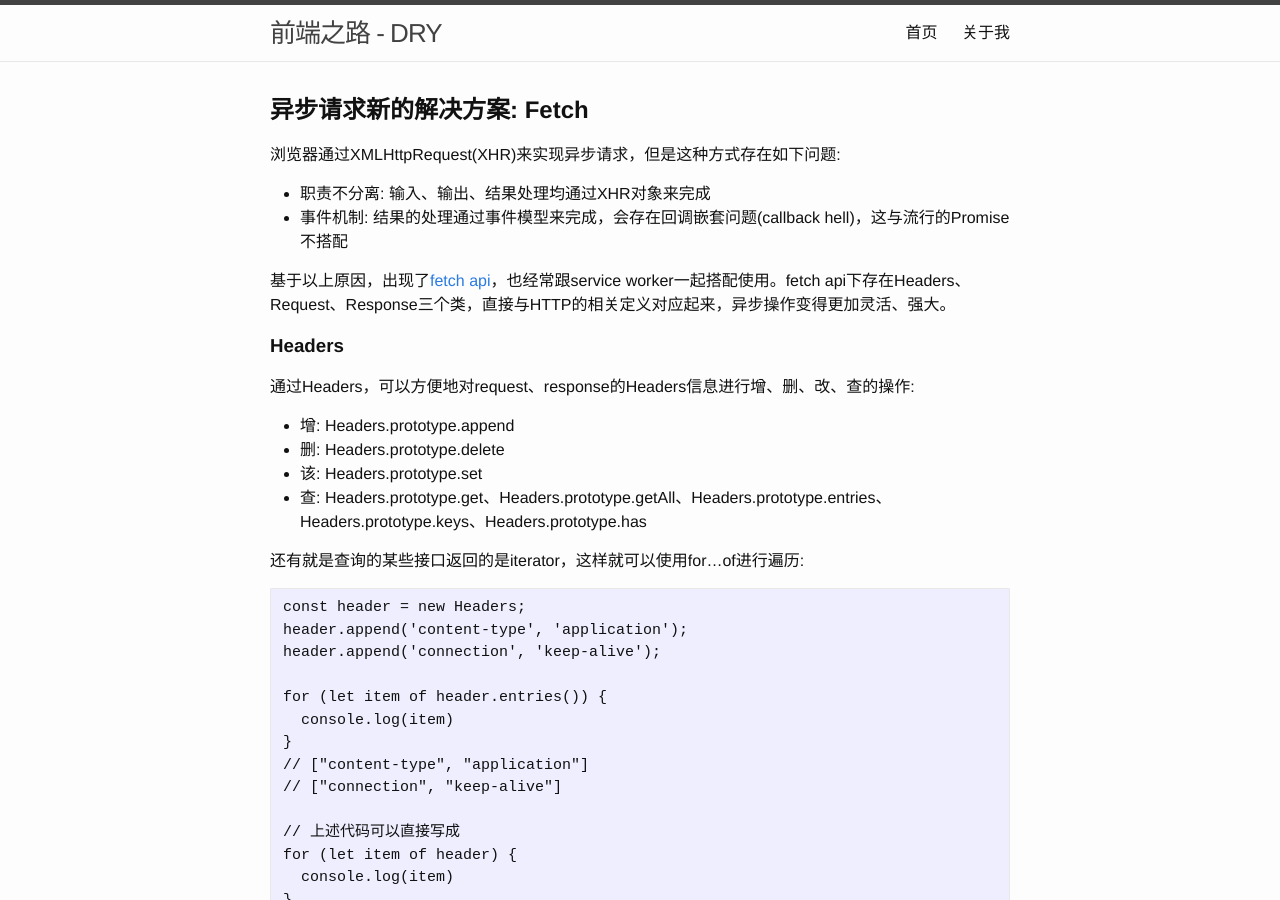
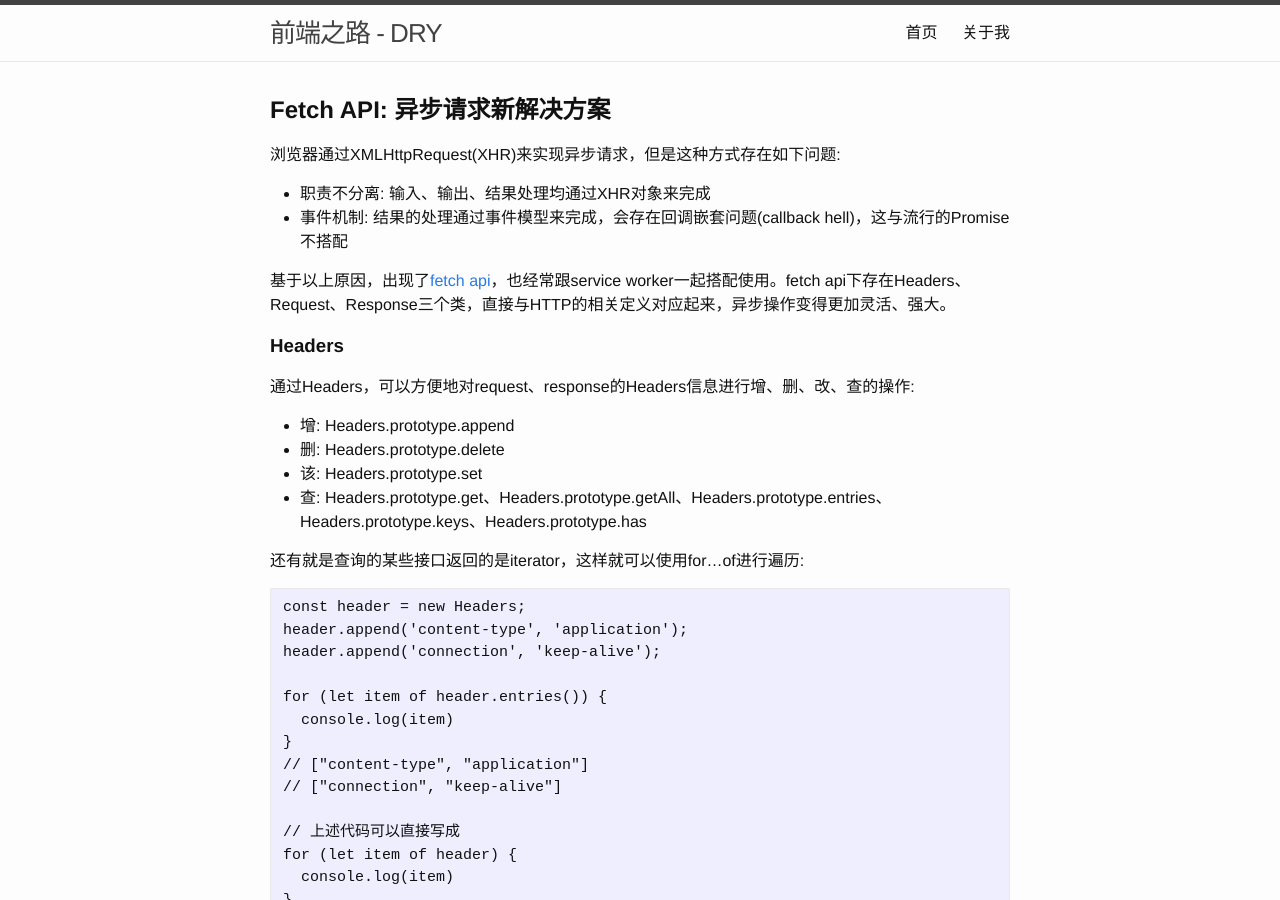
Before and after one commit to zhenhua-lee/zhenhua-lee.github.io, a Jekyll site: the page built from _posts/2016-05-14-fetch.md, in a window 1280 px wide and 900 px high. Built offline with Jekyll 4.4.1, drawn with Linux system fonts in a browser that asks for light colours.

Commit message:
modify title

```diff
--- a/_posts/2016-05-14-fetch.md
+++ b/_posts/2016-05-14-fetch.md
@@ -1,11 +1,11 @@
 ---
-title: "异步请求新的解决方案: Fetch "
+title: "Fetch API: 异步请求新解决方案"
 category: http
 tags: ["http", "fetch"]
 excerpt: >
   浏览器通过XMLHttpRequest(XHR)来实现异步请求，但是这种方式存在职责不分离、回调嵌套问题等问题，为了更好解决上述问题，出现了新的异步解决方案Fetch API。
 ---
-## 异步请求新的解决方案: Fetch
+## Fetch API: 异步请求新解决方案
 
 浏览器通过XMLHttpRequest(XHR)来实现异步请求，但是这种方式存在如下问题:
 
```
